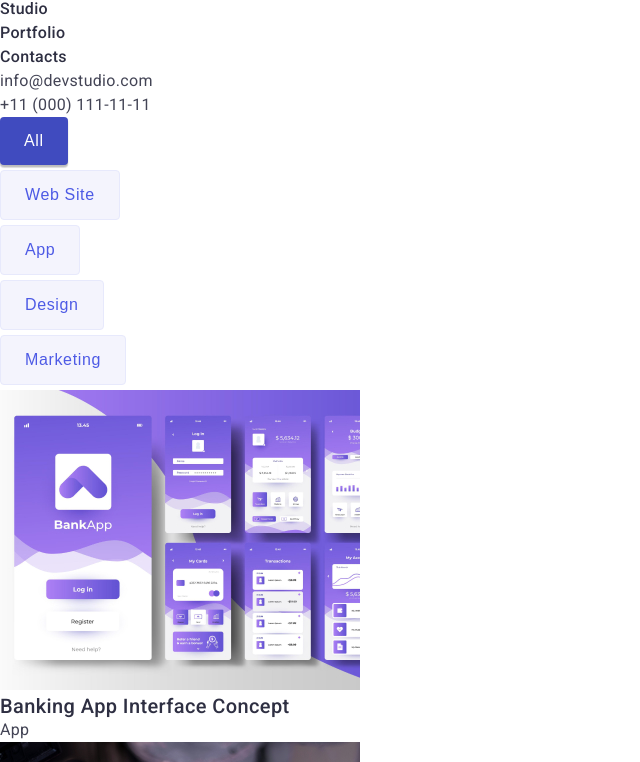
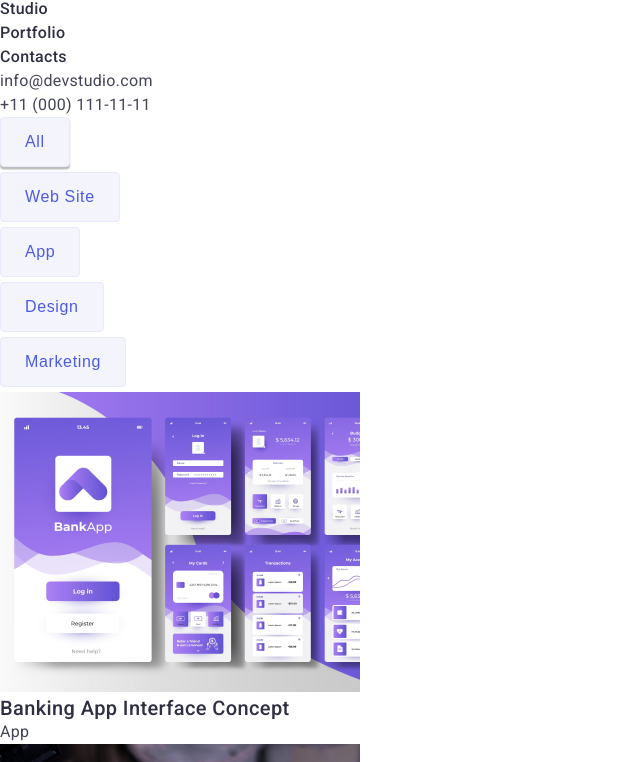
Before and after one commit to Hearlly/goit-markup-hw-02, a plain HTML site: page portfolio.html in a window 1280 px wide. Shown: the part 24-786 px from the top of the page, without its empty margins (0-640 px from the left). Drawn offline with Linux system fonts and the light colour scheme.

Commit message:
da final

```diff
--- a/css/index.css
+++ b/css/index.css
@@ -97,6 +97,8 @@ ul {
   outline: none;
   border: unset;
   padding: 16px 32px;
+  cursor: pointer;
+  font-family: inherit;
 
 }
 
@@ -227,6 +229,25 @@ ul {
   letter-spacing: 0.32px;
 }
 
+.portfolio-button:hover {
+  color: var(--white, #fff);
+  text-align: center;
+  font-size: 16px;
+  font-weight: 500;
+  line-height: 24px; /* 150% */
+  letter-spacing: 0.64px;
+  display: block;
+  margin-bottom: 5px;
+  border-radius: 4px;
+  background: var(--ocean, #404bbf);
+  box-shadow: 0px 2px 2px 0px rgba(0, 0, 0, 0.12),
+    0px 2px 1px 0px rgba(0, 0, 0, 0.08), 0px 3px 1px 0px rgba(0, 0, 0, 0.1);
+  outline: none;
+  border: unset;
+  padding: 12px 24px;
+  cursor: pointer;
+}
+
 .portfolio-all-button {
   color: var(--white, #fff);
   text-align: center;
--- a/portfolio.html
+++ b/portfolio.html
@@ -35,13 +35,15 @@
       <main>
         <!-- Portfolio Section -->
         <section class="section-portfolio">
+          <ul class="portfolio-button-list">
+            <li><button class="portfolio-button portfolio-all-button" type="button" >All</button></li>
+              <li><button class="portfolio-button" type="button" >Web Site</button></li>
+              <li><button class="portfolio-button" type="button" >App</button></li>
+              <li><button class="portfolio-button" type="button" >Design</button></li>
+              <li><button class="portfolio-button" type="button" >Marketing</button></li>
+          </ul>
+
           <ul class="porfolio-list list">
-
-                  <button class="portfolio-all-button" type="button" >All</button>
-              <button class="portfolio-button" type="button" >Web Site</button>
-              <button class="portfolio-button" type="button" >App</button>
-              <button class="portfolio-button" type="button" >Design</button>
-              <button class="portfolio-button" type="button" >Marketing</button>
 
                 <li><img src="images/portfolio-image1.jpg" alt="image" width="360px" height="300px"/>
                     <h3 class="portfolio-title" >Banking App Interface Concept</h3>
```
